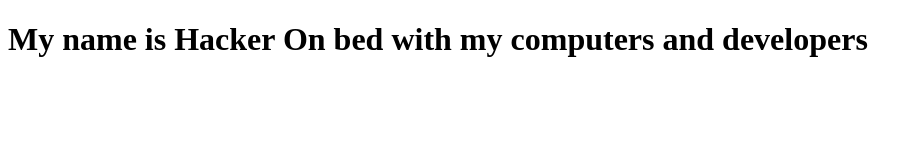
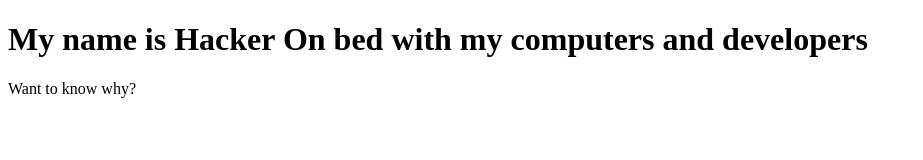
Before and after one commit to Madan94/Frontend-Projects, a plain HTML site: page index.html in a window 1280 px wide. Shown: the whole page, without its empty margins (0-923 px from the left). Drawn offline with Linux system fonts and the light colour scheme.

Commit message:
feat: add paragraph element

```diff
--- a/index.html
+++ b/index.html
@@ -7,5 +7,6 @@
 </head>
 <body>
     <h1>My name is Hacker On bed with my computers and developers</h1>
+    <p class="paragraph">Want to know why?</p>
 </body>
 </html>
```
